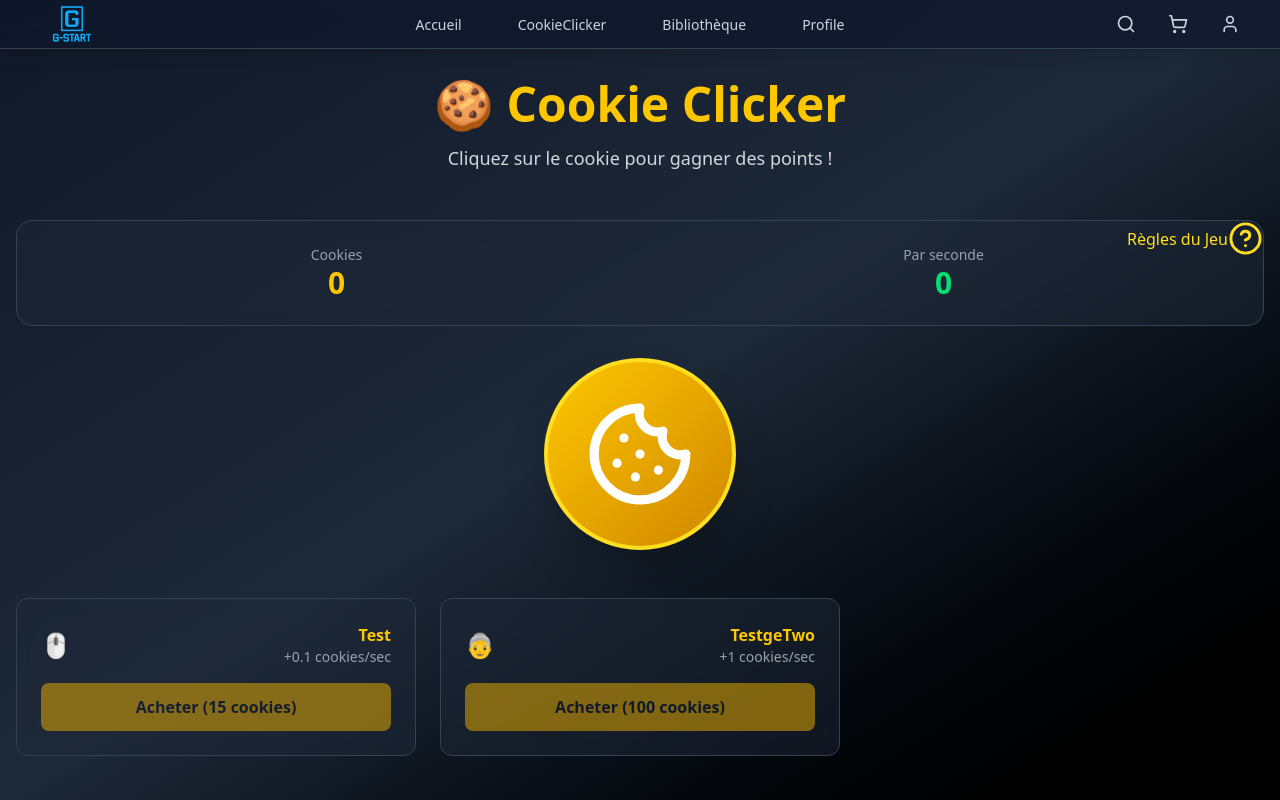
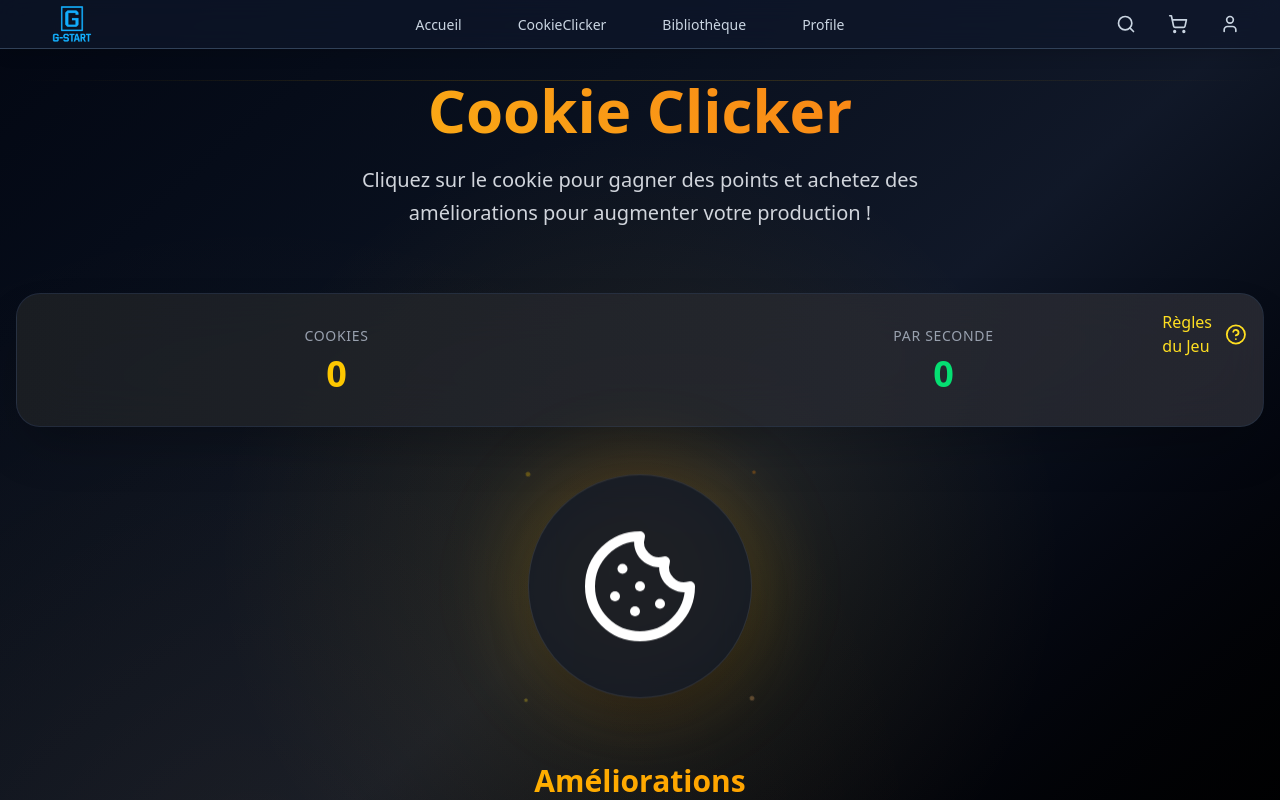
Before and after one commit to ME0WGE/NEXT-GAMESTART-KAMIL, a Next.js app: page /cookie-clicker in a window 1280 px wide. Shown: the top 800 px of the page. Built offline with nearby package versions, Linux system fonts and the light colour scheme.

Commit message:
Testing new styles for the game

```diff
--- a/src/app/cookie-clicker/page.jsx
+++ b/src/app/cookie-clicker/page.jsx
@@ -34,12 +34,16 @@ export default function CookieClicker() {
   };
 
   return (
-    <div className="min-h-screen bg-gradient-to-br from-gray-900 via-gray-800 to-black text-white">
-      <div className="container mx-auto px-4 py-8 pt-20">
+    <div className="min-h-screen bg-gradient-to-br from-gray-950 via-gray-900 to-black text-white relative overflow-hidden">
+      {/* Background effects */}
+      <div className="absolute inset-0 bg-[radial-gradient(circle_at_50%_50%,rgba(255,193,7,0.1),transparent_50%)]"></div>
+      <div className="absolute inset-0 bg-[radial-gradient(circle_at_20%_80%,rgba(255,165,0,0.05),transparent_50%)]"></div>
+
+      <div className="container mx-auto px-4 py-8 pt-20 relative z-10">
         {/* Header */}
         <Header
-          title="🍪 Cookie Clicker"
-          description="Cliquez sur le cookie pour gagner des points !"
+          title="Cookie Clicker"
+          description="Cliquez sur le cookie pour gagner des points et achetez des améliorations pour augmenter votre production !"
         />
 
         {/* Stats Bar */}
@@ -48,16 +52,21 @@ export default function CookieClicker() {
         {/* Main Cookie */}
         <MainButton
           handleCookieClick={handleCookieClick}
-          icon={<CookieIcon size={110} />}
+          icon={<CookieIcon size={120} />}
         />
 
         {/* Upgrades Section */}
-        <div className="grid grid-cols-1 md:grid-cols-2 lg:grid-cols-3 gap-6">
-          <Upgrade
-            upgrades={upgrades}
-            clicker={clicker}
-            handleBuyUpgrade={handleBuyUpgrade}
-          />
+        <div className="mb-16">
+          <h2 className="text-3xl font-bold text-center mb-8 bg-gradient-to-r from-yellow-400 to-orange-400 bg-clip-text text-transparent">
+            Améliorations
+          </h2>
+          <div className="grid grid-cols-1 md:grid-cols-2 lg:grid-cols-3 gap-8">
+            <Upgrade
+              upgrades={upgrades}
+              clicker={clicker}
+              handleBuyUpgrade={handleBuyUpgrade}
+            />
+          </div>
         </div>
       </div>
     </div>
--- a/src/app/globals.css
+++ b/src/app/globals.css
@@ -28,4 +28,94 @@
   .animate-pulse-once:active {
     animation: pulse-once 0.5s;
   }
+
+  /* Custom animations for cookie clicker */
+  @keyframes float {
+    0%,
+    100% {
+      transform: translateY(0px);
+    }
+    50% {
+      transform: translateY(-10px);
+    }
+  }
+
+  @keyframes glow {
+    0%,
+    100% {
+      box-shadow: 0 0 20px rgba(255, 193, 7, 0.3);
+    }
+    50% {
+      box-shadow: 0 0 40px rgba(255, 193, 7, 0.6);
+    }
+  }
+
+  @keyframes sparkle {
+    0%,
+    100% {
+      opacity: 0;
+      transform: scale(0) rotate(0deg);
+    }
+    50% {
+      opacity: 1;
+      transform: scale(1) rotate(180deg);
+    }
+  }
+
+  .animate-float {
+    animation: float 3s ease-in-out infinite;
+  }
+
+  .animate-glow {
+    animation: glow 2s ease-in-out infinite;
+  }
+
+  .animate-sparkle {
+    animation: sparkle 1.5s ease-in-out infinite;
+  }
+
+  /* Custom scrollbar */
+  ::-webkit-scrollbar {
+    width: 8px;
+  }
+
+  ::-webkit-scrollbar-track {
+    background: rgba(31, 41, 55, 0.5);
+  }
+
+  ::-webkit-scrollbar-thumb {
+    background: linear-gradient(45deg, #facc15, #f97316);
+    border-radius: 4px;
+  }
+
+  ::-webkit-scrollbar-thumb:hover {
+    background: linear-gradient(45deg, #eab308, #ea580c);
+  }
+
+  /* Glass morphism effect */
+  .glass {
+    background: rgba(17, 24, 39, 0.8);
+    backdrop-filter: blur(16px);
+    border: 1px solid rgba(255, 255, 255, 0.1);
+  }
+
+  /* Text gradient */
+  .text-gradient {
+    background: linear-gradient(45deg, #facc15, #f97316, #facc15);
+    background-size: 200% 200%;
+    -webkit-background-clip: text;
+    -webkit-text-fill-color: transparent;
+    background-clip: text;
+    animation: gradient-shift 3s ease-in-out infinite;
+  }
+
+  @keyframes gradient-shift {
+    0%,
+    100% {
+      background-position: 0% 50%;
+    }
+    50% {
+      background-position: 100% 50%;
+    }
+  }
 }
--- a/src/components/cookie-clicker/CookieHeader.jsx
+++ b/src/components/cookie-clicker/CookieHeader.jsx
@@ -1,9 +1,13 @@
 export default function Header({ title, description }) {
   return (
     <>
-      <div className="text-center mb-12">
-        <h1 className="text-5xl font-bold text-yellow-400 mb-4">{title}</h1>
-        <p className="text-gray-300 text-lg">{description}</p>
+      <div className="text-center mb-16 relative">
+        <div className="absolute inset-0 bg-gradient-to-r from-transparent via-yellow-500/10 to-transparent h-px top-0"></div>
+        <h1 className="text-6xl font-black text-gradient mb-6">{title}</h1>
+        <p className="text-gray-300 text-xl font-light max-w-2xl mx-auto leading-relaxed">
+          {description}
+        </p>
+        <div className="absolute inset-0 bg-gradient-to-r from-transparent via-yellow-500/10 to-transparent h-px bottom-0"></div>
       </div>
     </>
   );
--- a/src/components/cookie-clicker/MainButton.jsx
+++ b/src/components/cookie-clicker/MainButton.jsx
@@ -1,14 +1,28 @@
 export default function MainButton({ handleCookieClick, icon }) {
   return (
     <>
-      <div className="flex justify-center mb-12">
+      <div className="flex justify-center mb-16">
         <button
           onClick={handleCookieClick}
-          className="group relative transition-all duration-300 hover:scale-105 active:scale-95">
-          <div className="w-48 h-48 bg-gradient-to-br from-yellow-400 to-yellow-600 rounded-full shadow-2xl border-4 border-yellow-300 flex items-center justify-center text-6xl transform transition-all duration-200 hover:shadow-yellow-400/25 hover:shadow-3xl">
-            {icon}
+          className="group relative transition-all duration-500 hover:scale-110 active:scale-95 animate-float">
+          {/* Glow effect */}
+          <div className="absolute inset-0 bg-gradient-to-r from-yellow-400/20 via-orange-400/20 to-yellow-400/20 rounded-full blur-2xl group-hover:blur-3xl transition-all duration-500 animate-glow"></div>
+
+          {/* Main button */}
+          <div className="relative w-56 h-56 bg-gradient-to-br from-yellow-400 via-orange-400 to-yellow-500 rounded-full shadow-2xl border-4 border-yellow-300/50 flex items-center justify-center transform transition-all duration-300 hover:shadow-yellow-400/40 hover:shadow-4xl group-hover:rotate-12 glass">
+            <div className="text-7xl transform transition-all duration-300 group-hover:scale-110 group-active:scale-90">
+              {icon}
+            </div>
           </div>
-          <div className="absolute inset-0 rounded-full bg-yellow-400/20 opacity-0 group-hover:opacity-100 transition-opacity duration-300"></div>
+
+          {/* Click effect */}
+          <div className="absolute inset-0 rounded-full bg-yellow-400/30 opacity-0 group-hover:opacity-100 transition-opacity duration-300"></div>
+
+          {/* Particle effect */}
+          <div className="absolute -top-2 -left-2 w-4 h-4 bg-yellow-400 rounded-full opacity-0 group-hover:opacity-100 group-hover:animate-bounce transition-all duration-300 animate-sparkle"></div>
+          <div className="absolute -top-2 -right-2 w-3 h-3 bg-orange-400 rounded-full opacity-0 group-hover:opacity-100 group-hover:animate-bounce transition-all duration-300 delay-100 animate-sparkle"></div>
+          <div className="absolute -bottom-2 -left-2 w-3 h-3 bg-yellow-300 rounded-full opacity-0 group-hover:opacity-100 group-hover:animate-bounce transition-all duration-300 delay-200 animate-sparkle"></div>
+          <div className="absolute -bottom-2 -right-2 w-4 h-4 bg-orange-300 rounded-full opacity-0 group-hover:opacity-100 group-hover:animate-bounce transition-all duration-300 delay-300 animate-sparkle"></div>
         </button>
       </div>
     </>
--- a/src/components/cookie-clicker/StatsBar.jsx
+++ b/src/components/cookie-clicker/StatsBar.jsx
@@ -3,20 +3,29 @@ import Rules from "./Tooltip";
 export default function StatsBar({ clicker }) {
   return (
     <>
-      <div className="bg-gray-800/50 backdrop-blur-sm rounded-2xl p-6 mb-8 border border-gray-700">
-        <div className="grid grid-cols-2 gap-4 text-center">
-          <div>
-            <p className="text-gray-400 text-sm font-medium">Cookies</p>
-            <p className="text-3xl font-bold text-yellow-400">
-              {clicker.cookies}
-            </p>
+      <div className="bg-gradient-to-r from-gray-900/80 to-gray-800/80 backdrop-blur-xl rounded-3xl p-8 mb-12 border border-gray-700/50 shadow-2xl relative overflow-hidden">
+        <div className="absolute inset-0 bg-gradient-to-r from-yellow-500/5 to-orange-500/5"></div>
+        <div className="relative z-10">
+          <div className="grid grid-cols-2 gap-8 text-center">
+            <div className="group">
+              <p className="text-gray-400 text-sm font-medium uppercase tracking-wider mb-2">
+                Cookies
+              </p>
+              <p className="text-4xl font-black text-yellow-400 group-hover:text-yellow-300 transition-colors duration-300">
+                {clicker.cookies}
+              </p>
+            </div>
+            <div className="group">
+              <p className="text-gray-400 text-sm font-medium uppercase tracking-wider mb-2">
+                Par seconde
+              </p>
+              <p className="text-4xl font-black text-green-400 group-hover:text-green-300 transition-colors duration-300">
+                {clicker.cookiesPerSecond}
+              </p>
+            </div>
           </div>
-          <div>
-            <p className="text-gray-400 text-sm font-medium">Par seconde</p>
-            <p className="text-3xl font-bold text-green-400">
-              {clicker.cookiesPerSecond}
-            </p>
-          </div>
+        </div>
+        <div className="absolute top-4 right-4">
           <Rules right="0" top="0" size={35} />
         </div>
       </div>
--- a/src/components/cookie-clicker/Upgrade.jsx
+++ b/src/components/cookie-clicker/Upgrade.jsx
@@ -6,26 +6,47 @@ function UpgradeComponent({
   upgrade_value,
   upgrade_icon,
 }) {
+  const canAfford = cookies >= upgrade_price;
+
   return (
     <>
-      <div className="bg-gray-800/50 backdrop-blur-sm rounded-xl p-6 border border-gray-700 hover:border-yellow-500/50 transition-all duration-300">
-        <div className="flex items-center justify-between mb-4">
-          <div className="text-2xl">{upgrade_icon}</div>
+      <div className="group bg-gradient-to-br from-gray-900/90 to-gray-800/90 backdrop-blur-xl rounded-2xl p-6 border border-gray-700/50 hover:border-yellow-500/50 transition-all duration-500 hover:shadow-2xl hover:shadow-yellow-500/10 relative overflow-hidden">
+        {/* Background gradient effect */}
+        <div className="absolute inset-0 bg-gradient-to-br from-yellow-500/5 to-orange-500/5 opacity-0 group-hover:opacity-100 transition-opacity duration-500"></div>
+
+        <div className="relative z-10">
+          <div className="flex items-center justify-between mb-6">
+            <div className="text-3xl transform group-hover:scale-110 transition-transform duration-300">
+              {upgrade_icon}
+            </div>
             <div className="text-right">
-            <p className="text-yellow-400 font-bold">{upgrade_name}</p>
-            <p className="text-gray-400 text-sm">
+              <p className="text-yellow-400 font-bold text-lg mb-1 group-hover:text-yellow-300 transition-colors duration-300">
+                {upgrade_name}
+              </p>
+              <p className="text-gray-400 text-sm font-medium">
                 +{upgrade_value} cookies/sec
               </p>
             </div>
           </div>
+
           <button
-          className="w-full bg-yellow-500 hover:bg-yellow-600 text-gray-900 font-bold py-3 px-4 rounded-lg transition-colors duration-200 disabled:opacity-50 disabled:cursor-not-allowed"
+            className={`w-full font-bold py-4 px-6 rounded-xl transition-all duration-300 transform group-hover:scale-105 ${
+              canAfford
+                ? "bg-gradient-to-r from-yellow-500 to-orange-500 hover:from-yellow-400 hover:to-orange-400 text-gray-900 shadow-lg hover:shadow-xl hover:shadow-yellow-500/25"
+                : "bg-gray-700 text-gray-500 cursor-not-allowed opacity-50"
+            }`}
             onClick={() =>
               handleBuyUpgrade({ price: upgrade_price, value: upgrade_value })
             }
-          disabled={cookies < upgrade_price}>
-          Acheter ({upgrade_price} cookies)
+            disabled={!canAfford}>
+            <span className="flex items-center justify-center gap-2">
+              <span>Acheter</span>
+              <span className="text-sm">
+                ({upgrade_price.toLocaleString()} cookies)
+              </span>
+            </span>
           </button>
+        </div>
       </div>
     </>
   );
@@ -34,9 +55,12 @@ function UpgradeComponent({
 export default function Upgrade({ upgrades, clicker, handleBuyUpgrade }) {
   return (
     <>
-      {upgrades.map((upgrade) => (
+      {upgrades.map((upgrade, index) => (
+        <div
+          key={upgrade.id}
+          className="transform transition-all duration-500 hover:-translate-y-2"
+          style={{ animationDelay: `${index * 100}ms` }}>
           <UpgradeComponent
-          key={upgrade.id}
             cookies={clicker.cookies}
             handleBuyUpgrade={handleBuyUpgrade}
             upgrade_name={upgrade.name}
@@ -44,6 +68,7 @@ export default function Upgrade({ upgrades, clicker, handleBuyUpgrade }) {
             upgrade_value={upgrade.value}
             upgrade_icon={upgrade.icon}
           />
+        </div>
       ))}
     </>
   );
--- a/src/components/cookie-clicker/data.json
+++ b/src/components/cookie-clicker/data.json
@@ -1,14 +1,14 @@
 [
   {
     "id": 1,
-    "name": "Test",
+    "name": "Testge",
     "price": 15,
     "value": 0.1,
     "icon": "🖱️"
   },
   {
     "id": 2,
-    "name": "TestgeTwo",
+    "name": "Testge",
     "price": 100,
     "value": 1,
     "icon": "👵"
```
Lines whose indentation alone changed are shown as unchanged.
